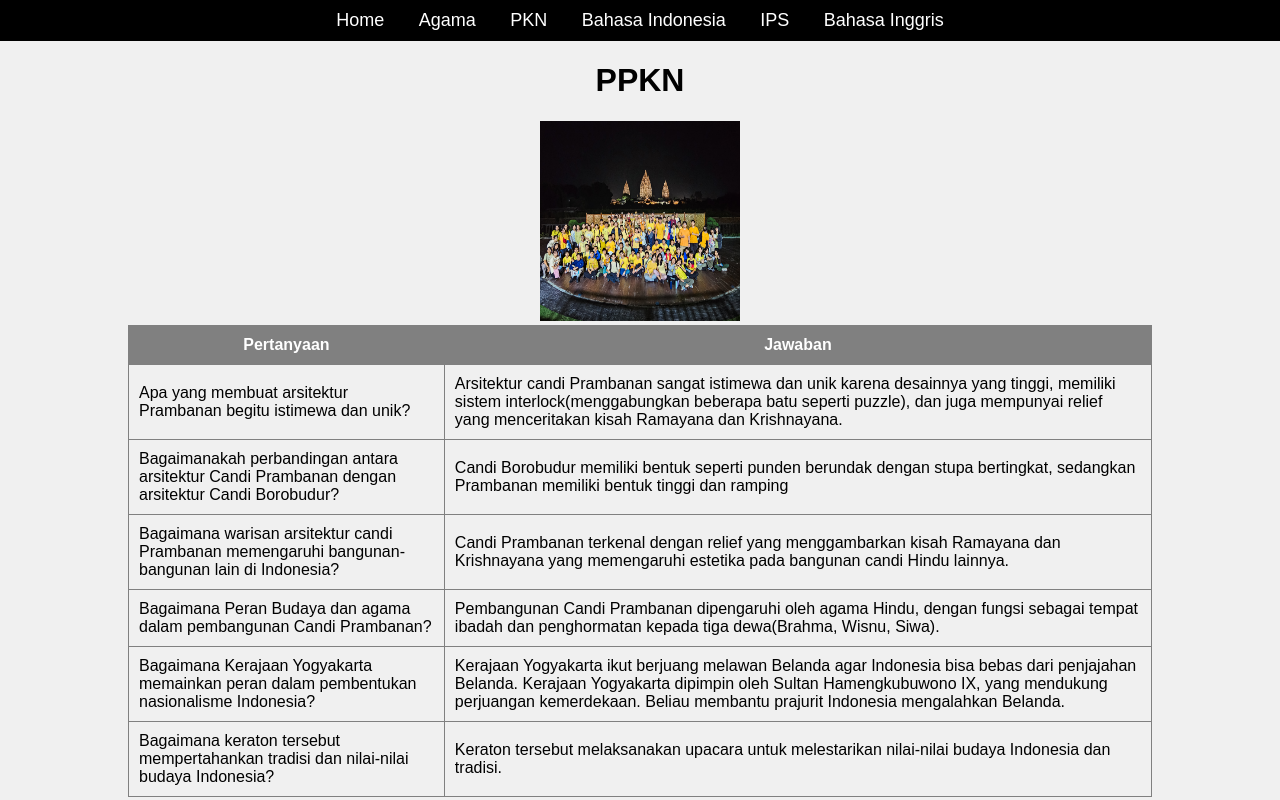
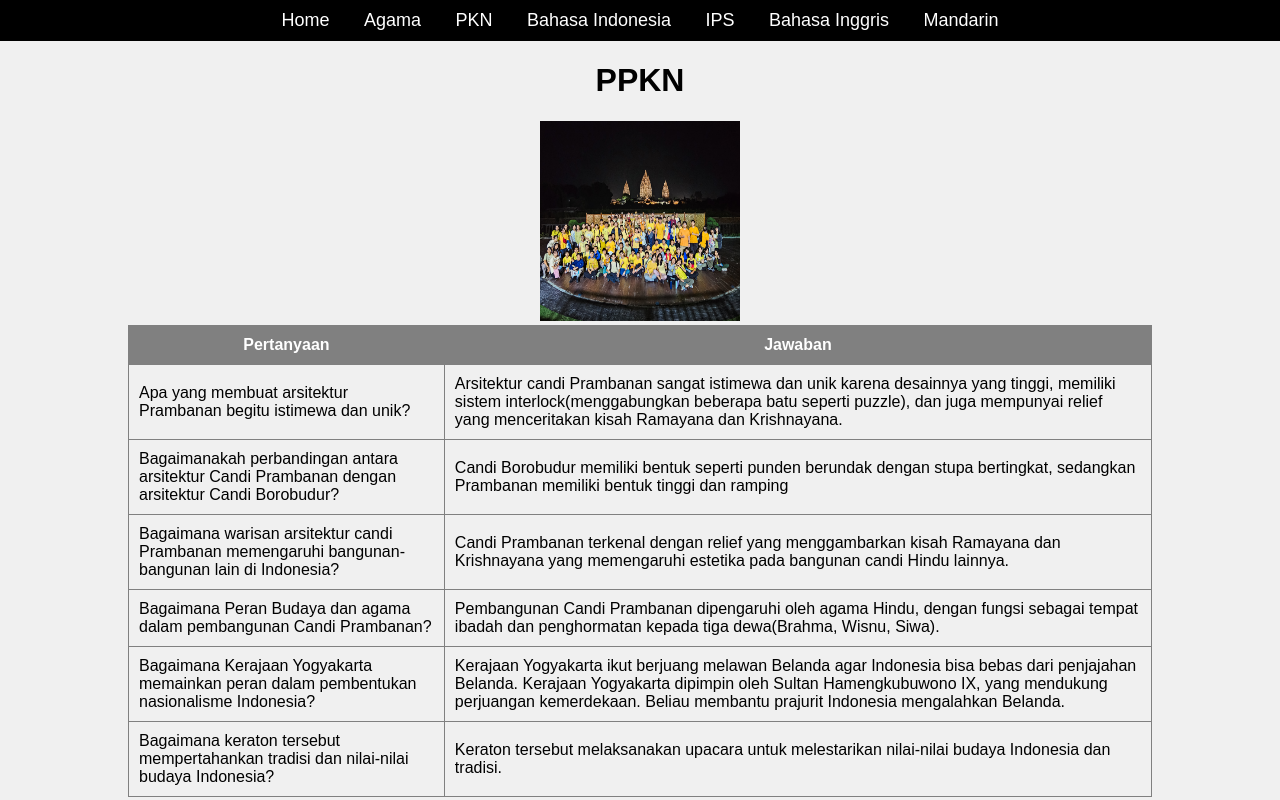
Before and after one commit to RichardRexton/edutrip-kelas8F, a plain HTML site: page pkn.html in a window 1280 px wide. Drawn offline with Linux system fonts and the light colour scheme.

Commit message:
Update pkn.html

```diff
--- a/pkn.html
+++ b/pkn.html
@@ -71,6 +71,7 @@
         <a href="bahasaindonesia.html">Bahasa Indonesia</a>
         <a href="ips.html">IPS</a>
         <a href="bahasainggris.html">Bahasa Inggris</a>
+        <a href="mandarin.html">Mandarin</a>
     </nav>
 
 
```
